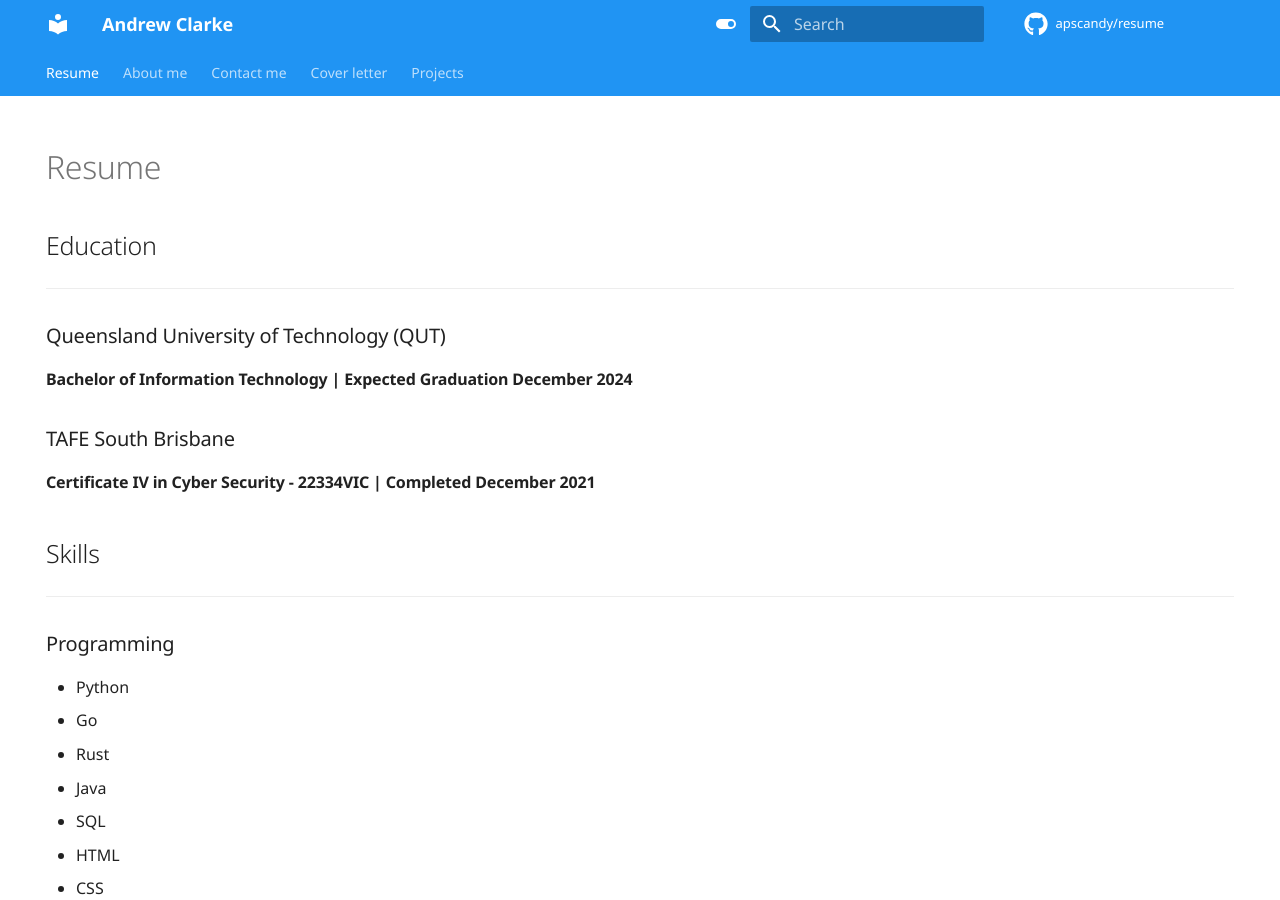
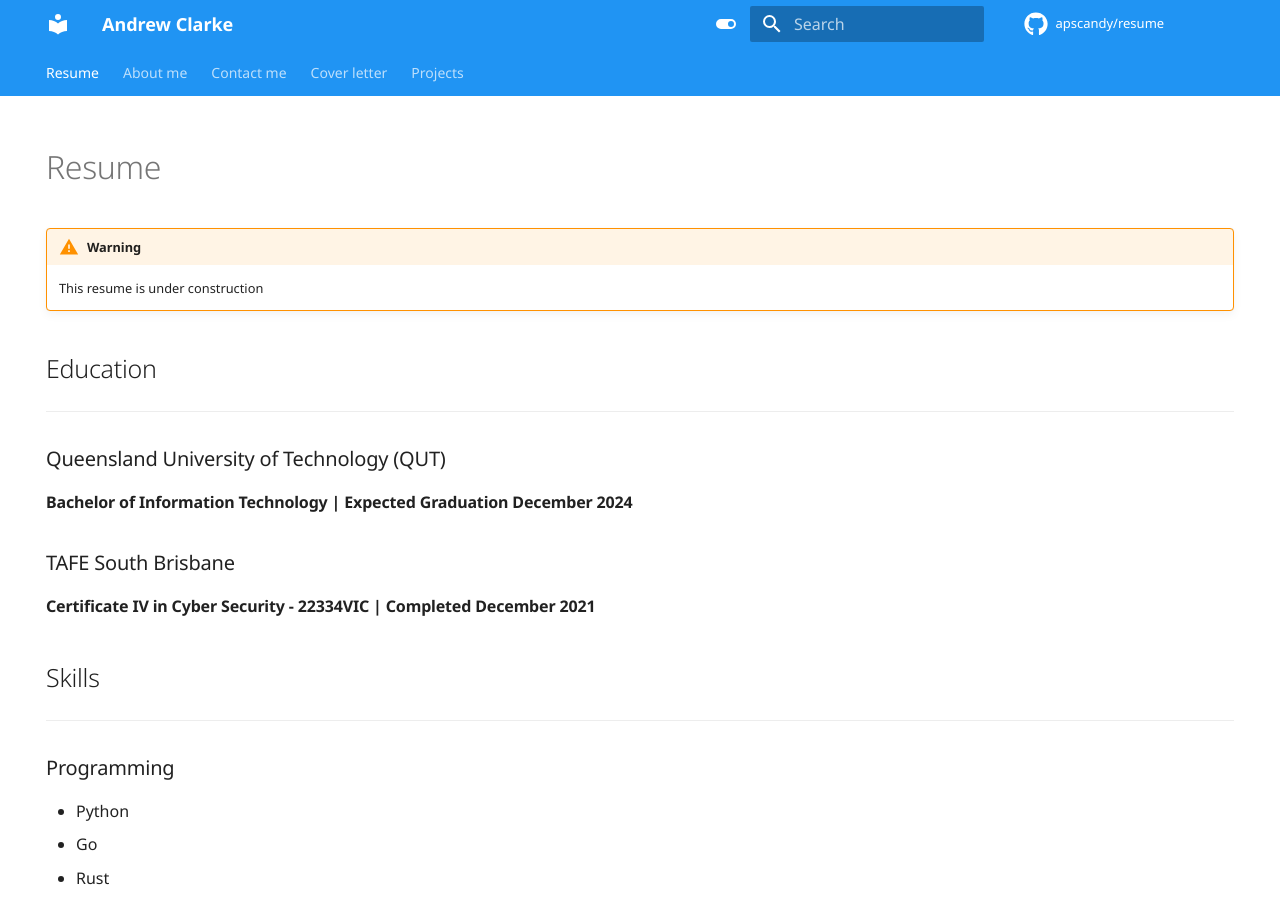
Before and after one commit to apscandy/resume, an MkDocs documentation site: the page built from docs/index.md, in a window 1280 px wide and 900 px high. Built offline with MkDocs 1.6.1 and Material for MkDocs 9.7.7, drawn with Linux system fonts in a browser that asks for light colours; comment, search, counter and statistics services are not loaded.

Commit message:
added warning

```diff
--- a/docs/index.md
+++ b/docs/index.md
@@ -6,6 +6,11 @@ hide:
 ---
 
 # Resume
+
+!!! warning
+
+    This resume is under construction
+
 
 ## Education
 ---
--- a/mkdocs.yml
+++ b/mkdocs.yml
@@ -1,6 +1,7 @@
 site_name: Andrew Clarke
 
 
+edit_uri: ""
 
 theme:
   icon:
@@ -36,6 +37,9 @@ theme:
 
 markdown_extensions:
   - meta
+  - admonition
+  - pymdownx.details
+  - pymdownx.superfences
 
 extra:
   social:
```
